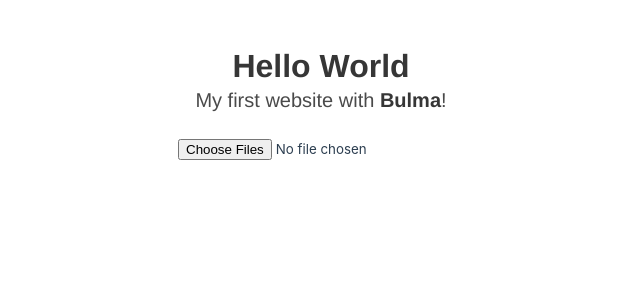
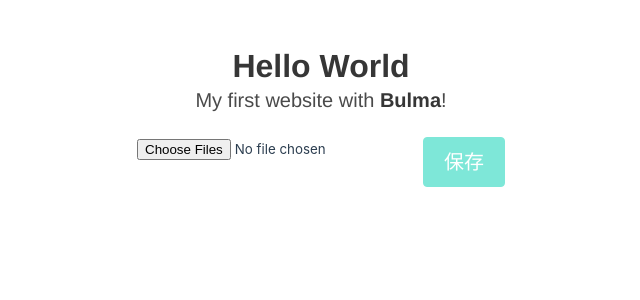
Before and after one commit to polysan/vueWorkSample, a Vue app in the folder worksample/: page / in a window 1280 px wide. Shown: the top 300 px of the page, without its empty margins (319-959 px from the left). Built offline with nearby package versions, Linux system fonts and the light colour scheme.

Commit message:
submit処理

```diff
--- a/worksample/src/components/BaseDisplay.vue
+++ b/worksample/src/components/BaseDisplay.vue
@@ -4,6 +4,13 @@
       <h1 class="title">Hello World</h1>
       <p class="subtitle">My first website with <strong>Bulma</strong>!</p>
       <input type="file" ref="preview" @change="uploadFile" multiple />
+      <button
+        class="button is-primary is-medium"
+        @click="save"
+        :disabled="imgFiles.length < 1"
+      >
+        保存
+      </button>
       <transition-group name="files-list" tag="div">
         <template v-if="imgFiles.length > 0">
           <div
@@ -26,12 +33,15 @@
 
 <script>
 import ImgDisplay from "./ImgDisplay";
+const url = "https://httpbin.org/post";
+
 export default {
   components: { ImgDisplay },
   data() {
     return {
       message: "Try Preview!",
       imgFiles: [],
+      submitFiles: [],
       imgId: 0,
       imgOrder: 0,
       draggingItem: null, // ドラッグ中の要素を保持するための変数
@@ -45,12 +55,47 @@
       Object.keys(FILES).forEach((file) => {
         FILES[file].id = this.imgId++;
         FILES[file].order = this.imgOrder++;
+        FILES[file].url = URL.createObjectURL(FILES[file]);
         this.imgFiles.push(FILES[file]);
       });
 
       console.log(this.imgFiles);
       this.$refs.preview.value = "";
     },
+    save() {
+      this.submitFiles = [];
+      this.filesConvertSubmit();
+      console.log(this.submitFiles);
+      fetch(url, {
+        method: "POST",
+        body: this.submitFiles,
+      })
+        .then((response) => {
+          if (!response.ok) {
+            console.log("error!");
+          }
+          console.log("ok!");
+          return response.json();
+        })
+        .then((data) => {
+          console.log(data);
+        })
+        .catch((error) => {
+          console.log(error);
+        });
+    },
+    filesConvertSubmit() {
+      let submitFile = {};
+      this.imgFiles.map((file) => {
+        submitFile.id = file.id;
+        submitFile.order = file.order;
+        submitFile.url = file.url;
+        submitFile.name = file.name;
+        this.submitFiles.push(submitFile);
+        submitFile = {};
+      });
+    },
+
     deleteFile(fileId) {
       console.log(fileId);
       this.imgFiles = this.imgFiles.filter((file) => {
@@ -58,6 +103,8 @@
       });
       console.log(this.imgFiles);
     },
+
+    ///////////// ドラッグ＆ドロップメソッド/////////////////
     dragstart(item, e) {
       this.draggingItem = item; // ドラッグ中の要素を保持
       e.dataTransfer.effectAllowed = "move"; // 移動モードに設定
@@ -81,6 +128,7 @@
       this.draggingItem = null; // ドラッグ中の要素をクリア
       this.imgFiles = this.imgFiles.slice().sort((a, b) => a.order - b.order);
     },
+    ///////////// ドラッグ＆ドロップメソッド/////////////////
   },
   computed: {
     fileDisp() {
--- a/worksample/src/components/ImgDisplay.vue
+++ b/worksample/src/components/ImgDisplay.vue
@@ -1,9 +1,10 @@
 <template>
   <div @click="deletePreview" class="delete">X</div>
-  <img :src="createFileUrl" alt="ここにプレビューが表示されます" />
+  <img :src="file.url" alt="ここにプレビューが表示されます" />
   <p>{{ "name:" + file.name }}</p>
   <p>{{ "id:" + file.id }}</p>
   <p>{{ "order:" + file.order }}</p>
+  <p>{{ "url:" + file.url }}</p>
 </template>
 <script>
 export default {
@@ -18,11 +19,11 @@
       URL.revokeObjectURL(this.file);
     },
   },
-  computed: {
-    createFileUrl: function () {
-      return URL.createObjectURL(this.file);
-    },
-  },
+  // computed: {
+  //   createFileUrl: function () {
+  //     return URL.createObjectURL(this.file);
+  //   },
+  // },
 };
 </script>
 
```
